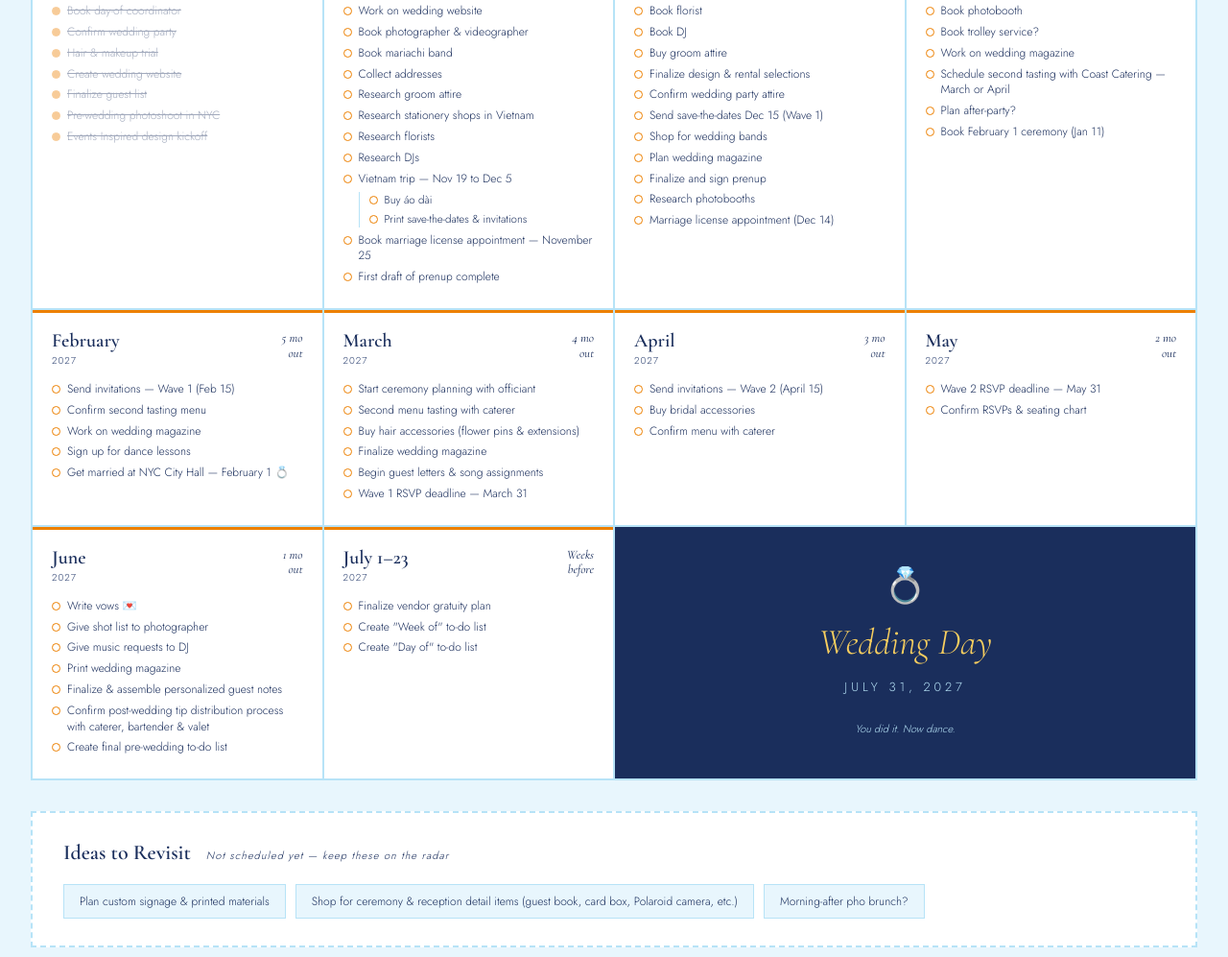
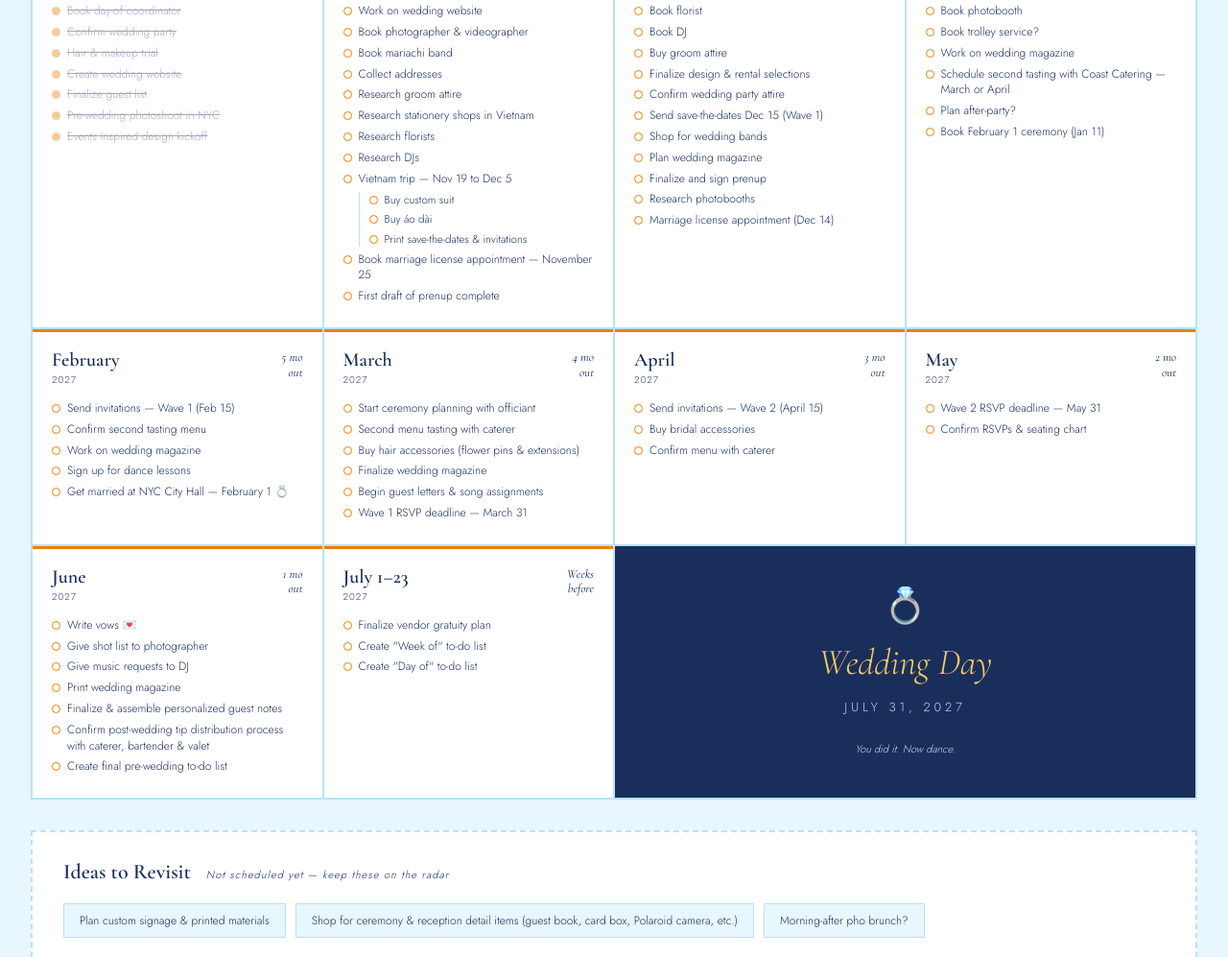
Before and after one commit to lynnbotsd/wedding_roadmap, a plain HTML site: page index.html in a window 1280 px wide. Shown: the part 919-1916 px from the top of the page at 96% size. Drawn offline with nearby package versions, Linux system fonts and the light colour scheme.

Commit message:
Add Vietnam custom suit task
Co-Authored-By: Codex <noreply@openai.com>

```diff
--- a/index.html
+++ b/index.html
@@ -618,6 +618,7 @@
         <li class="task-group">
           <div class="task-item" data-owner="both"><span class="task-dot"></span>Vietnam trip — Nov 19 to Dec 5</div>
           <ul class="subtask-list">
+            <li class="task-item" data-owner="matt"><span class="task-dot"></span>Buy custom suit</li>
             <li class="task-item" data-owner="lynn"><span class="task-dot"></span>Buy áo dài</li>
             <li class="task-item" data-owner="lynn"><span class="task-dot"></span>Print save-the-dates &amp; invitations</li>
           </ul>
```
